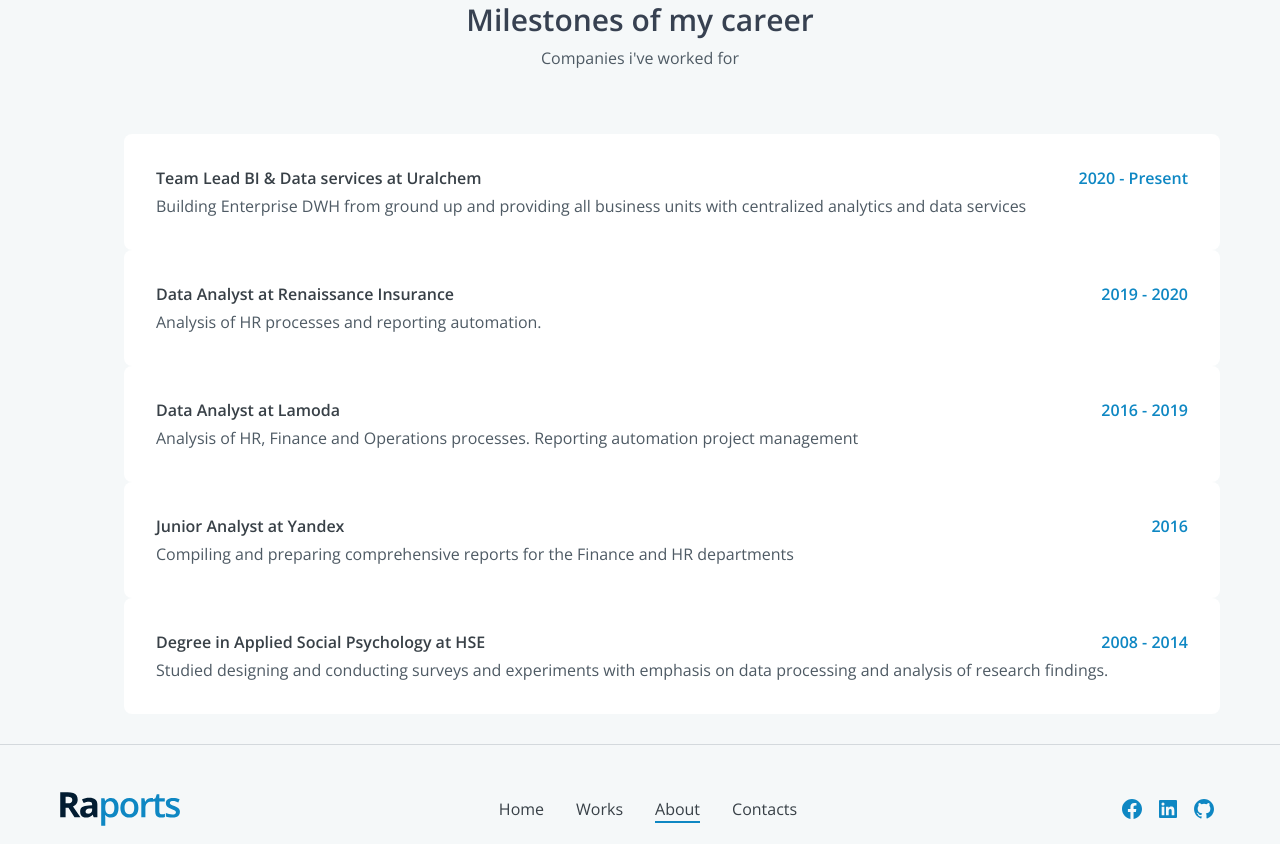
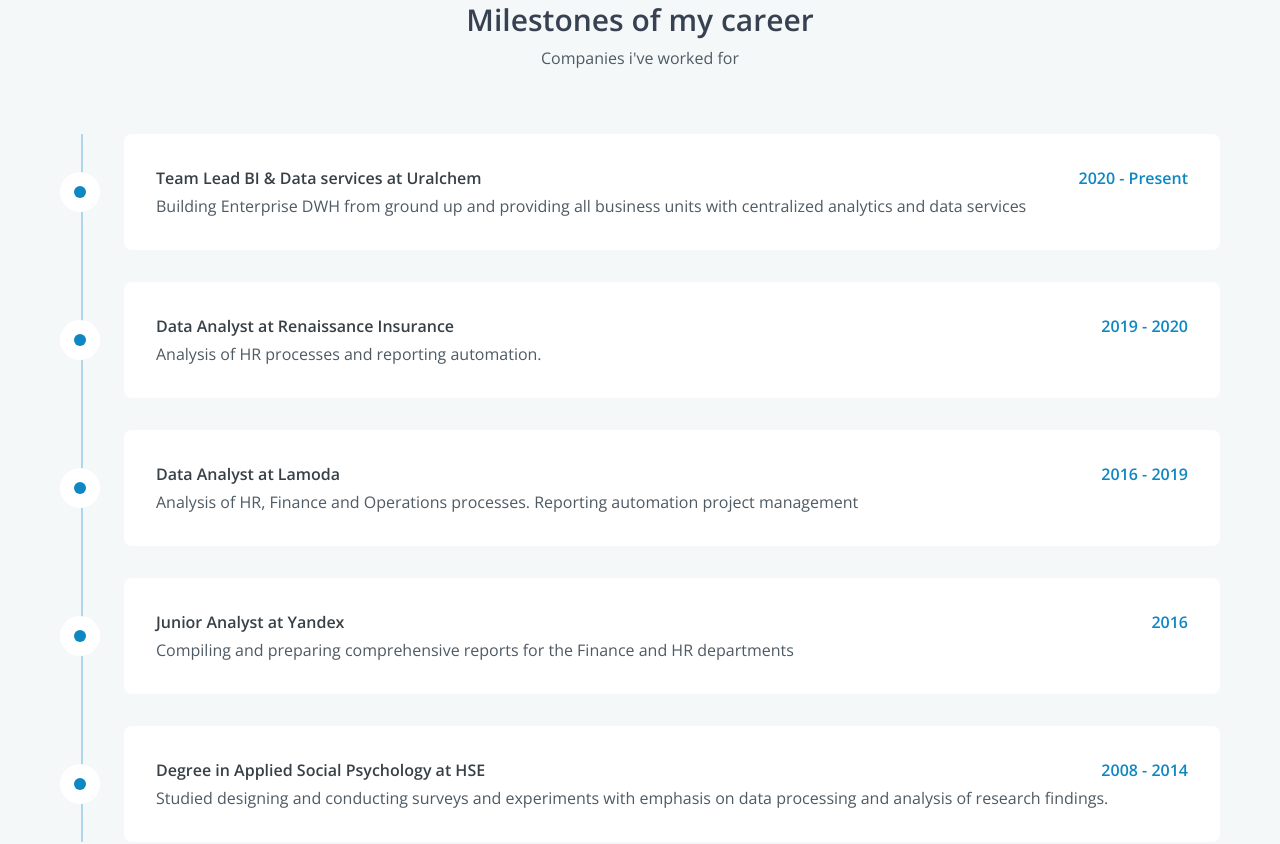
Before and after one commit to raports/raports-website, a Next.js app: page /about in a window 1280 px wide. Shown: the part 1180-2024 px from the top of the page. Built offline with nearby package versions, Linux system fonts and the light colour scheme.

Commit message:
career layout

```diff
--- a/app/about/page.jsx
+++ b/app/about/page.jsx
@@ -53,10 +53,12 @@
           title="Milestones of my career"
           subtitle="Companies i've worked for"
         />
-        <div>
+        <div className="space-y-8 relative before:absolute before:inset-0 before:ml-5 before:translate-x-px desktop:before:mx-auto
+        desktop:before:translate-x-0 before:h-full before:w-0.5 before:bg-blue before:bg-opacity-30">
           {timeline.map((item, index) => (
-            <div key={index} className="relative flex items-center justify-between desktop:justify-normal desktop:even:flex-row-reverse">
-              <div >
+            <div key={index} className="relative flex items-center justify-between desktop:justify-normal desktop:even:flex-row-reverse group">
+              <div className="flex items-center justify-center w-10 h-10 rounded-full bg-white shrink-0 desktop:order-1
+              desktop:group-even:-translate-x-1/2 desktop:group-odd:translate-x-1/2">
                 <span className="w-3 h-3 bg-blue rounded-full"></span>
               </div>
               <div className="bg-white p-5 tablet:p-8 rounded-lg w-[calc(100%-4rem)] desktop:w-[calc(50%-2.5rem)]">
```
